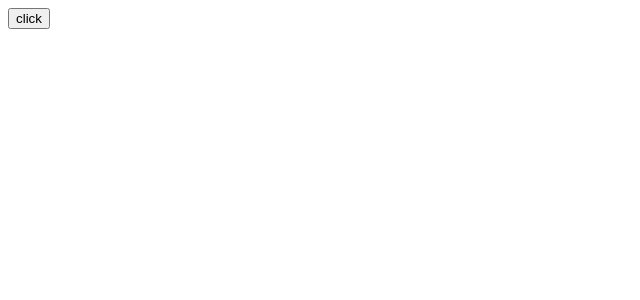
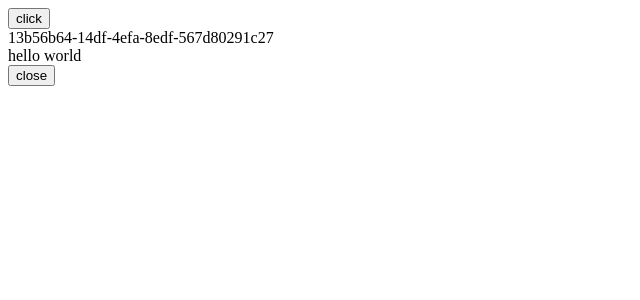
Before and after one commit to daegkim/fuct-ui, a React (Vite) app: page / in a window 1280 px wide. Both pictures are taken after a click on the button "click". Shown: the top 300 px of the page, without its empty margins (0-640 px from the left). Built offline with nearby package versions, Linux system fonts and the light colour scheme.

Commit message:
uuid와 immer 추가 Modal 전역관리 개발 완료

```diff
--- a/package.json
+++ b/package.json
@@ -8,9 +8,12 @@
     "preview": "vite preview"
   },
   "dependencies": {
+    "@types/uuid": "^9.0.8",
+    "immer": "^10.0.3",
     "react": "^18.2.0",
     "react-dom": "^18.2.0",
-    "styled-components": "^6.1.8"
+    "styled-components": "^6.1.8",
+    "uuid": "^9.0.1"
   },
   "devDependencies": {
     "@types/node": "^20.11.9",
--- a/src/App.tsx
+++ b/src/App.tsx
@@ -1,13 +1,22 @@
+import ModalLayout from './ModalLayout';
+import { useModal } from './lib/components/modal';
 import Toast, { useFuctToast } from './lib/components/toast/FuctToast';
 
 function App() {
   const { showToast } = useFuctToast();
+  const { openModal } = useModal();
 
   return (
     <div>
       <button
-        onClick={() => {
+        onClick={async () => {
           showToast('저장에 성공하였습니다.', { duration: 2000, color: 'red', position: 'top' });
+          const result = await openModal<{ name: string }>(
+            <ModalLayout>
+              <div>hello world</div>
+            </ModalLayout>
+          );
+          console.log(result);
         }}
       >
         click
--- /dev/null
+++ b/src/ModalLayout.tsx
@@ -0,0 +1,22 @@
+import { PropsWithChildren } from 'react';
+import { useModalComponent } from './lib/components/modal';
+import { DefaultModalComponentProps } from './lib/components/modal/types';
+
+const ModalLayout = ({ children, uuid }: PropsWithChildren<DefaultModalComponentProps>) => {
+  const { closeModal } = useModalComponent<{ name: string }>();
+  return (
+    <div>
+      <div>{uuid}</div>
+      <>{children}</>
+      <button
+        onClick={() => {
+          uuid && closeModal(uuid, { name: 'ferde' });
+        }}
+      >
+        close
+      </button>
+    </div>
+  );
+};
+
+export default ModalLayout;
--- a/src/lib/components/index.tsx
+++ b/src/lib/components/index.tsx
@@ -1,8 +1,13 @@
 import type { PropsWithChildren } from 'react';
 import { ToastProvider } from './toast';
+import { ModalProvider } from './modal';
 
 const FuctProvider = ({ children }: PropsWithChildren) => {
-  return <ToastProvider>{children}</ToastProvider>;
+  return (
+    <ModalProvider>
+      <ToastProvider>{children}</ToastProvider>
+    </ModalProvider>
+  );
 };
 
 export default FuctProvider;
--- /dev/null
+++ b/src/lib/components/modal/index.tsx
@@ -0,0 +1,66 @@
+import { produce } from 'immer';
+import type { PropsWithChildren } from 'react';
+import { cloneElement, createContext, useCallback, useContext, useMemo, useState } from 'react';
+import { v4 as uuidv4 } from 'uuid';
+import type { Modal, ModalContextProps, ModalHookContextProps } from './types';
+
+const ModalHookContext = createContext<ModalHookContextProps>({
+  openModal: () => new Promise(() => {}),
+});
+
+const ModalContext = createContext<ModalContextProps>({
+  closeModal: () => {},
+});
+
+export const ModalProvider = ({ children }: PropsWithChildren) => {
+  const [modals, setModals] = useState<Modal[]>([]);
+
+  const openModal = useCallback((component: JSX.Element) => {
+    return new Promise<any>((resolve) => {
+      setModals(
+        produce((draft) => {
+          draft.push({ uuid: uuidv4(), resolve, component });
+        })
+      );
+    });
+  }, []);
+
+  const closeModal = useCallback(<T,>(uuid: string, returnData: T) => {
+    setModals(
+      produce((draft) => {
+        const targetModalIndex = draft.findIndex((modal) => modal.uuid === uuid);
+
+        if (targetModalIndex < 0) {
+          return;
+        }
+        draft[targetModalIndex].resolve(returnData);
+        draft.splice(targetModalIndex, 1);
+      })
+    );
+  }, []);
+
+  const hookValue = useMemo(() => ({ openModal }), [openModal]);
+  const value = useMemo(() => ({ closeModal }), [closeModal]);
+
+  return (
+    <ModalContext.Provider value={value}>
+      <ModalHookContext.Provider value={hookValue}>
+        <>{children}</>
+        <div id="fuct-modal-area">
+          {modals.map((modal) => (
+            <div key={modal.uuid}>{cloneElement(modal.component, { key: modal.uuid, uuid: modal.uuid })}</div>
+          ))}
+        </div>
+      </ModalHookContext.Provider>
+    </ModalContext.Provider>
+  );
+};
+
+export const useModal = () => {
+  const { openModal } = useContext(ModalHookContext);
+  return { openModal };
+};
+
+export const useModalComponent = <T = any,>() => {
+  return useContext<ModalContextProps<T>>(ModalContext);
+};
--- /dev/null
+++ b/src/lib/components/modal/types.ts
@@ -0,0 +1,17 @@
+export interface Modal {
+  uuid: string;
+  resolve: (value?: any) => void;
+  component: JSX.Element;
+}
+
+export interface ModalHookContextProps {
+  openModal: <T>(component: JSX.Element) => Promise<T>;
+}
+
+export interface ModalContextProps<T = any> {
+  closeModal: (uuid: string, returnData: T) => void;
+}
+
+export interface DefaultModalComponentProps {
+  uuid?: string;
+}
--- a/src/lib/index.ts
+++ b/src/lib/index.ts
@@ -1,3 +1,6 @@
 export { default as FuctProvider } from './components';
+
 export { ToastContext, useToast } from './components/toast';
 export { default as FuctToast, useFuctToast } from './components/toast/FuctToast';
+
+export { useModal, useModalComponent } from './components/modal';
```
Also changed, not shown: 1 other file (tests, documents, lock files or other folders).
